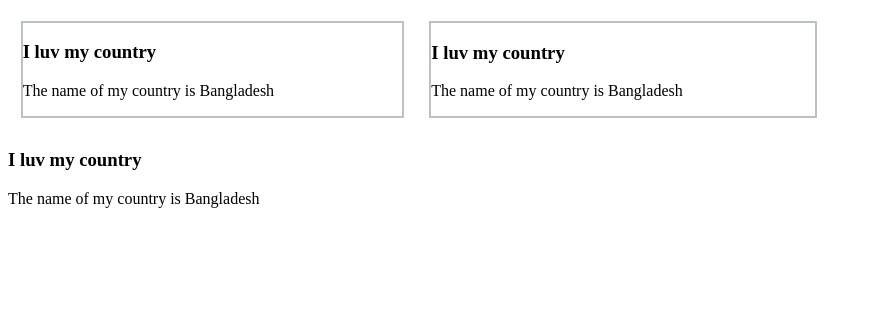
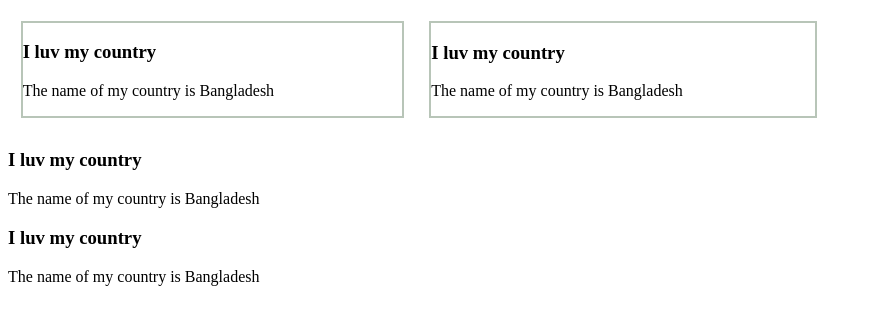
Before and after one commit to Fuad9/Survey-Form, a plain HTML site: page index.html in a window 1280 px wide. Shown: the whole page, without its empty margins (0-872 px from the left). Drawn offline with Linux system fonts and the light colour scheme.

Commit message:
another commit

```diff
--- a/index.html
+++ b/index.html
@@ -33,5 +33,9 @@
         <h3>I luv my country</h3>
         <p>The name of my country is Bangladesh</p>
     </div>
+    <div class="c">
+        <h3>I luv my country</h3>
+        <p>The name of my country is Bangladesh</p>
+    </div>
 </body>
 </html>
```
